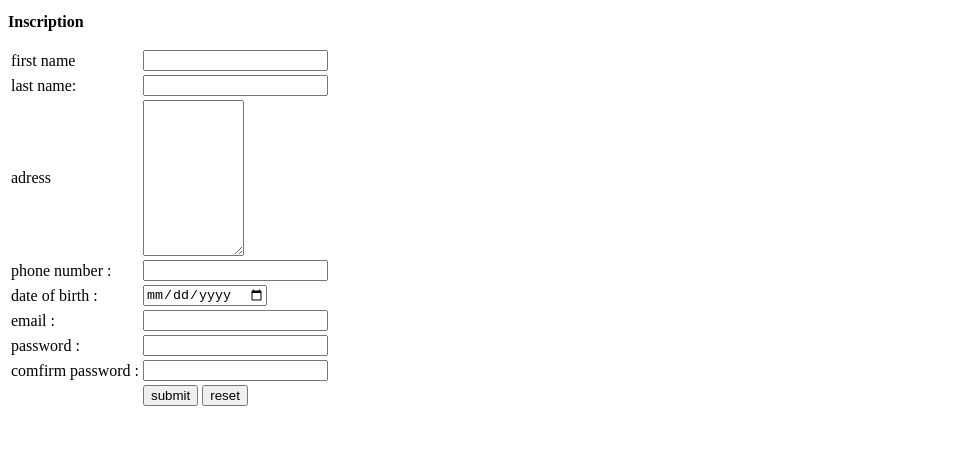
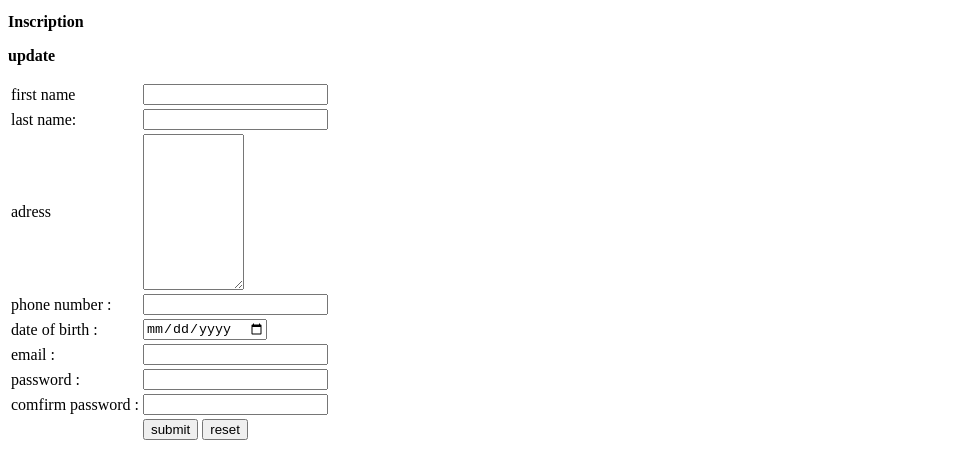
Before and after one commit to maamouneharzali/tw1.0, a plain HTML site: page index.html in a window 1280 px wide. Shown: the part 493-944 px from the top of the page, without its empty margins (0-974 px from the left). Before the commit the page ends 910 px from the top, so only its background shows below. Drawn offline with Linux system fonts and the light colour scheme.

Commit message:
mise a jour

```diff
--- a/index.html
+++ b/index.html
@@ -71,7 +71,7 @@
 </tr>
 
 
-
+<p> <strong> update </strong>  </p>
 
 </table>
 </body>
```
